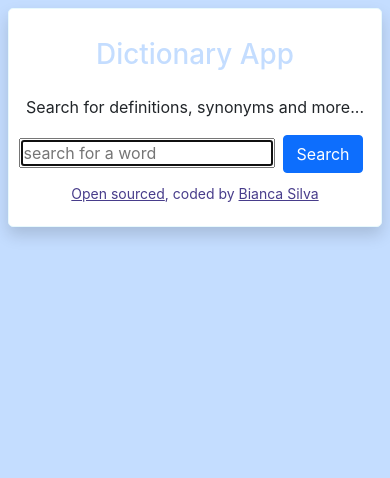
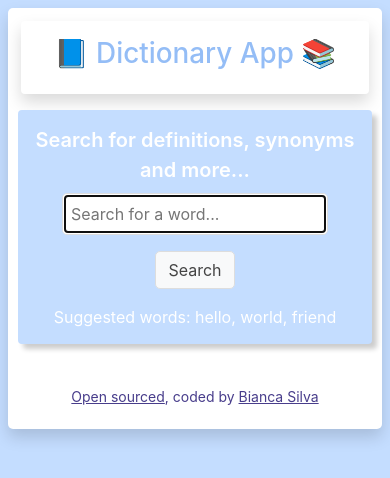
Before and after one commit to TokiLoshi/dictionary-project, a React (Create React App) app: page / in a window 390 px wide. Shown: the top 478 px of the page. Built offline with nearby package versions, Linux system fonts and the light colour scheme.

Commit message:
Added styling to dictionary, meaning and phonetics

```diff
--- a/src/App.css
+++ b/src/App.css
@@ -6,15 +6,13 @@ body {
 
 .App-footer {
 text-align: center;
-margin-top: 30px 0;
+margin-top: 40px;
 color:darkslateblue;
 }
 .App-footer a {
-
   color:darkslateblue;
 }
 .container {
-  border: 1px solid #E8F9FD;
   background-color: #ffff;
  border-radius: 5px;
   padding: 5px;
--- a/src/App.js
+++ b/src/App.js
@@ -6,8 +6,8 @@ function App() {
   return (
     <div className="App m-2">
       <div className="container shadow">
-      <header className="App-header m-4">
-        <h1>Dictionary App</h1>
+      <header className="App-header m-2 mb-3 shadow p-3 rounded">
+        <h1> 📘 Dictionary App 📚</h1>
 
       </header>
       <Dictionary />
--- a/src/Dictionary.css
+++ b/src/Dictionary.css
@@ -1,3 +1,29 @@
 h1, h2, h3 {
-  color:  #C4DDFF;
+  color:  #94bdf6;
 }
+label {
+  color: white;
+  font-size: 20px;
+  font-weight: 600;
+}
+
+.Dictionary section {
+  color: #fff;
+  border-radius: 4px;
+  background: #C4DDFF;
+  padding: 15px;
+  margin: 0 5px 20px 5px;
+  box-shadow: 5px 5px 5px rgba(0, 0, 0, 0.2);
+}
+
+.Dictionary input {
+border: 1px solid #ddd;
+border-radius: 5px;
+color: #444;
+}
+
+.Dictionary .hint{
+  font-size: 16px;
+  text-align: center;
+
+}
--- a/src/Dictionary.js
+++ b/src/Dictionary.js
@@ -24,13 +24,18 @@ function handleKeywordChange(event) {
 }
 
   return (
-    <div className="Dictionary">
+    <section className="Dictionary">
+      <section>
       <form onSubmit={search}>
         <label className="d-block mb-2">Search for definitions, synonyms and more...</label>
-      <input type="search" placeholder="search for a word" autoFocus={true} onChange={handleKeywordChange}/>
-      <input type="submit" value="Search" className="Search btn btn-primary m-2" />
+      <input type="search" className="searchBar p-2" placeholder="Search for a word..." autoFocus={true} onChange={handleKeywordChange}/>
+      <input type="submit" value="Search" className="Search btn btn-light m-3" />
       </form>
+      <div className="hint">Suggested words: hello, world, friend</div>
+      </section>
+
 <Results results={results}/>
-    </div>
+
+    </section>
   )
 }
--- a/src/Examples.js
+++ b/src/Examples.js
@@ -5,7 +5,8 @@ export default function Examples(props) {
   if (props.examples) {
     return(
       <div>
-        <span><strong>Example:</strong> {props.examples}</span>
+        <span><strong>Example:</strong>
+        <br /> {props.examples}</span>
       </div>
     )
   } else {
--- a/src/Meaning.css
+++ b/src/Meaning.css
@@ -1,8 +1,11 @@
 .Meaning {
-  background: #ffff;
-  border: 1px solid rgb(0, 0, 0, 0.5);
+  /* background:#C4DDFF; */
+  background: rgb(196, 221, 255, 0.5);
+  background-blend-mode: lighten;
   border-radius: 5px;
-  margin: 5px;
-  padding: 5px;
-
+  /* margin: 5px; */
+  /* padding: 5px; */
+  color:  #fff;
+  font-weight: 500;
+  line-height: 1.5;
 }
--- a/src/Meaning.js
+++ b/src/Meaning.js
@@ -6,7 +6,7 @@ import Examples from "./Examples";
 export default function Meaning(props) {
 
 return (
-  <div className="Meaning shadow">
+  <div className="Meaning">
     <h3>{props.meaning.partOfSpeech}</h3>
 
 {props.meaning.definitions.map(function (definition, index) {
@@ -15,7 +15,7 @@ return (
     <div key={index}>
 <p>
 <br />
-<strong>Definition:</strong> {definition.definition}
+<strong>Definition:</strong>< br/> {definition.definition}
 </p>
 <Examples examples={definition.example} />
 <br />
--- a/src/Phonetics.css
+++ b/src/Phonetics.css
@@ -1,8 +1,14 @@
 .fa-circle-play {
-font-size: 50px;
-color: gray;
-justify-content: center;
+font-size: 40px;
+color: #fff;
 }
 .fa-circle-play:hover {
   cursor: pointer;
 }
+
+.Phonetics {
+  text-align: center;
+}
+.Phonetics h2 {
+color: #fff;
+}
--- a/src/Phonetics.js
+++ b/src/Phonetics.js
@@ -10,15 +10,15 @@ return (
   }
 if (props.phonetic.audio) {
   return (
-    <div>
-      <h4>{props.phonetic.text}</h4>
+    <div className="Phonetics">
+      <h4 className="Phonetics">{props.phonetic.text}</h4>
       {/* <button className="phoneticButton btn btn-dark p-2 m-3" aria-label="listen" onClick={playAudio} >Click to listen</button> */}
-      <i className="fa-solid fa-circle-play m-2 p-4" aria-label="listen" onClick={playAudio}></i>
+      <i className="fa-solid fa-circle-play m-2 ps-2" aria-label="listen" onClick={playAudio}></i>
     </div>
   );
 } else {
   return (
-    <div>
+    <div className="Phonetics">
       <h4>{props.phonetic.text}</h4>
     </div>
   )
--- /dev/null
+++ b/src/Results.css
@@ -0,0 +1,5 @@
+.Results  h2 {
+  font-size: 36px;
+  line-height: 1.5;
+  font-weight: bold;
+}
--- a/src/Results.js
+++ b/src/Results.js
@@ -1,12 +1,14 @@
 import React from "react";
 import Meaning from "./Meaning";
 import Phonetics from "./Phonetics";
+import "./Results.css";
 
 export default function Results(props) {
 if (props.results) {
   return (
     <div className="Results">
-      <h2>{props.results.word}</h2>
+      <section>
+      <h2 className="Results">{props.results.word}</h2>
       {props.results.phonetics.map(function(phonetic, index) {
      return (
        <div key={index}>
@@ -14,10 +16,10 @@ if (props.results) {
        </div>
      );
     } )}
-
+   </section>
     {props.results.meanings.map(function(meaning, index){
 return (
-<div key={index}><Meaning meaning={meaning}/> </div>
+<section key={index}><Meaning meaning={meaning}/> </section>
 );
 })}
 
--- a/src/Synonyms.js
+++ b/src/Synonyms.js
@@ -6,17 +6,19 @@ if (props.synonyms) {
   return (
     <div className="Synonyms">
    <span><strong>Synonyms: </strong></span>
+   <br />
 {props.synonyms.map(function (synonym, index) {
     return (
+      <div className="d-inline">
         <span key={index}> {" "} <em>
-        {synonym}</em> {" "}
+        {synonym}</em>, {" "}
         </span>
-        );
-})}
+        </div>
+        )
+      })}
       </div>
       );
   } else {
-    return null
-
+    return null;
   }
 }
```
